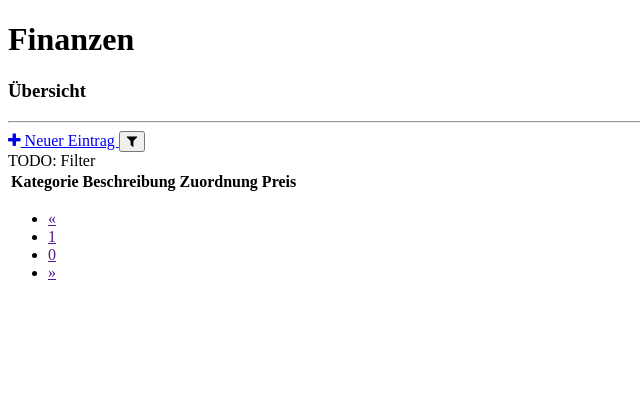
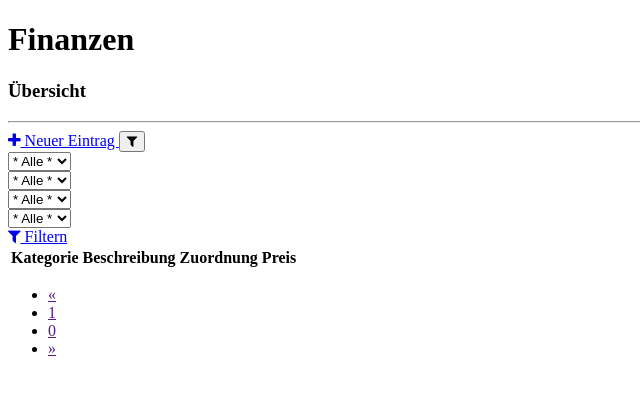
Before and after one commit to meonwax/finances, a PHP site: template src/templates/overview.twig in a window 1280 px wide. Shown: the top 395 px of the page, without its empty margins (0-640 px from the left). Run offline with PHP 8.4, Linux system fonts and the light colour scheme; the template is opened without the code that fills it, so the values that code supplies are empty; some libraries are stand-ins or nearby versions.

Commit message:
Add filter GUI

```diff
--- a/src/app/Controller/ExpenseController.php
+++ b/src/app/Controller/ExpenseController.php
@@ -6,6 +6,7 @@ use Psr\Http\Message\ResponseInterface as Response;
 use App\Model\Expense;
 use App\Model\Category;
 use App\Model\Person;
+use App\Helper\DateHelper;
 
 class ExpenseController extends Controller {
 
@@ -14,7 +15,9 @@ class ExpenseController extends Controller {
     $expenses = Expense::orderBy('date', 'desc')->paginate($rows);
     $vars = [
       'expenses' => $expenses,
-      'emptyRows' => count($expenses) - $rows
+      'categories' => Category::orderBy('id')->get(),
+      'persons' => Person::orderBy('id')->get(),
+      'months' => DateHelper::getMonths()
     ];
     return $this->view->render($response, 'overview.twig', $vars);
   }
--- a/src/templates/overview.twig
+++ b/src/templates/overview.twig
@@ -18,11 +18,51 @@
 {# Filter #}
 <div class="row collapse" id="filter">
   <div class="col-md-12">
-    <div class="card card-block">
-      <span class="label label-info">
-        TODO: Filter
-      </span>
-    </div>
+    <form class="form-inline">
+      <div class="form-group">
+        <select class="form-control" name="filter-category">
+          <option value="">* Alle *</option>
+          {% for category in categories %}
+          <option value="{{ category.id }}">{{ category.name }}</option>
+          {% endfor %}
+        </select>
+      </div>
+
+      <div class="form-group">
+        <select class="form-control" name="filter-person">
+          <option value="">* Alle *</option>
+          {% for person in persons %}
+          <option value="{{ person.id }}">{{ person.name }}</option>
+          {% endfor %}
+        </select>
+      </div>
+
+      <div class="form-group">
+        <select class="form-control" name="filter-month">
+          <option value="*">* Alle *</option>
+          {% for key, month in months %}
+          <option value="{{ key }}">{{ month }}</option>
+          {% endfor %}
+        </select>
+      </div>
+
+      <div class="form-group">
+        <select class="form-control" name="filter-year">
+          <option value="*">* Alle *</option>
+          {% set thisYear = 'now' | date('Y') %}
+          {% for year in thisYear..(thisYear - 10) %}
+          <option value="{{ year }}">{{ year }}</option>
+          {% endfor %}
+        </select>
+      </div>
+
+      <div class="form-group">
+        <a class="btn btn-info" href="{{ path_for('expense.overview') }}" role="button">
+          <i class="fa fa-filter"></i>
+          Filtern
+        </a>
+      </div>
+    </form>
   </div>
 </div>
 
@@ -99,6 +139,7 @@
 
 {% block scripts %}
 <script>
+// Make table row clickable
 $('#overview > tbody > tr').click(function() {
   if(this.id) {
     location.href = '{{ path_for('expense.edit', {'id': null}) }}' + this.id;
```
Also changed, not shown: src/app/Helper/DateHelper.php (added, +19 -0 lines).
